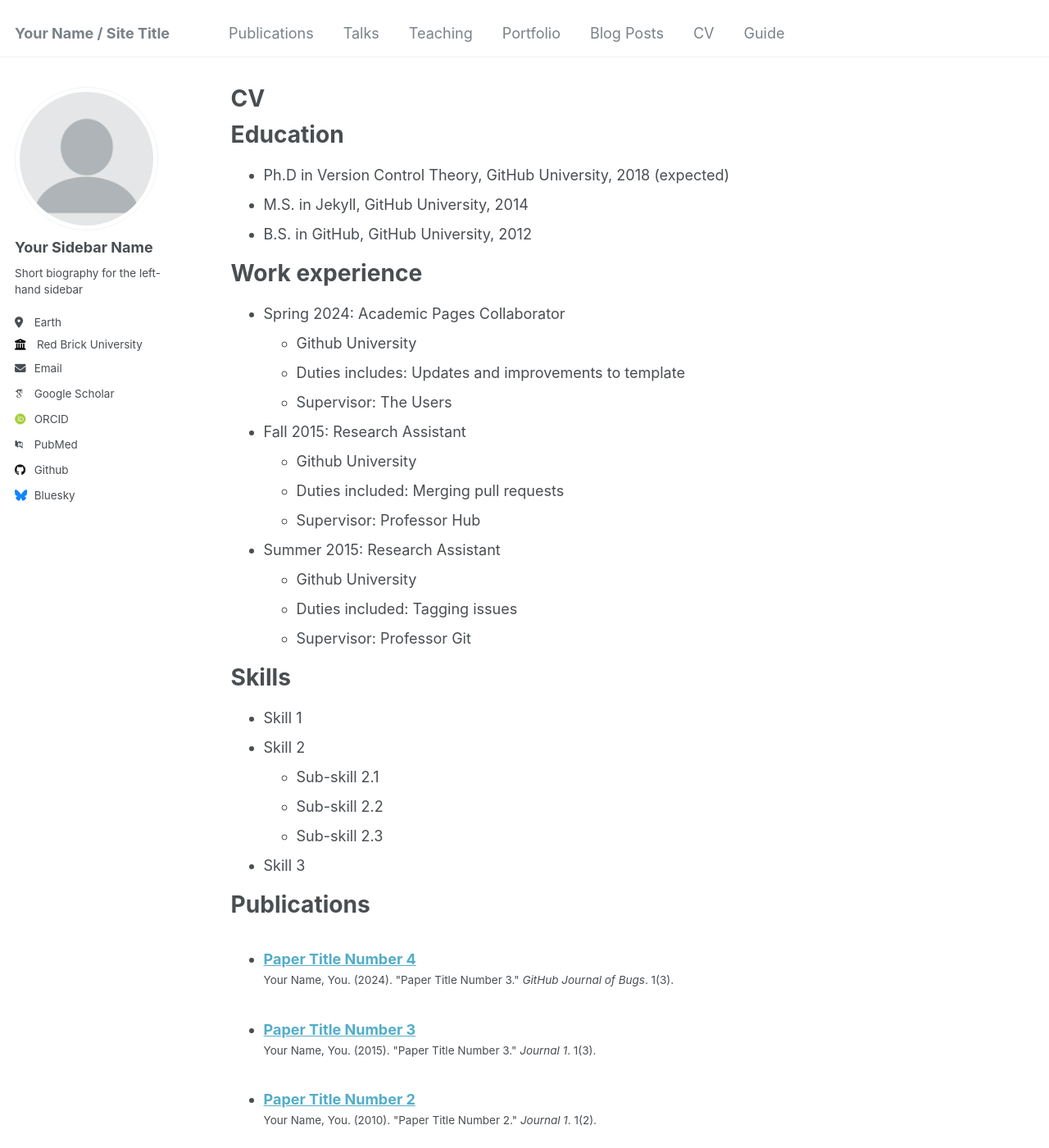
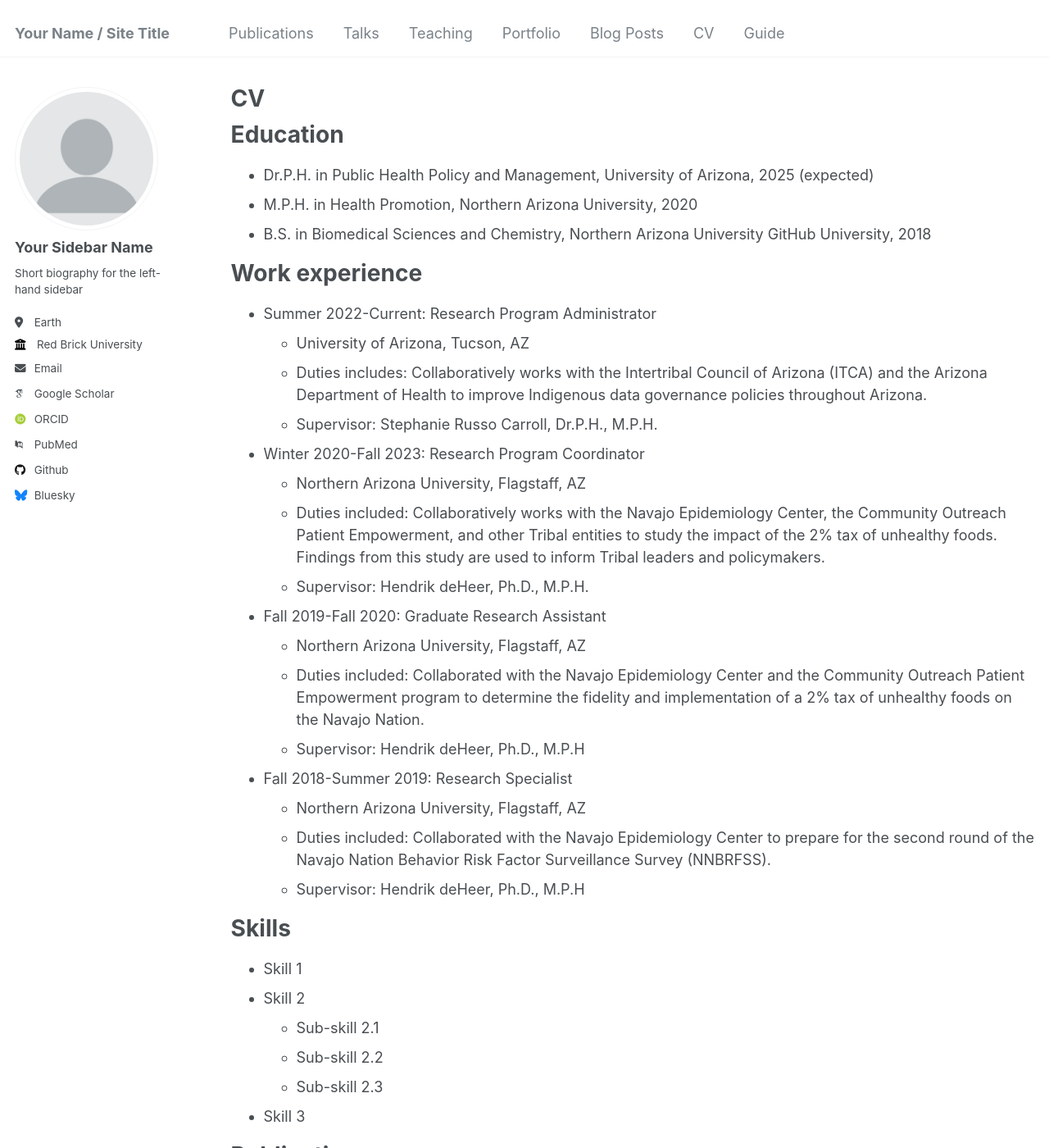
Before and after one commit to caleighcurley/Caleigh-Curley, a Jekyll site: the page built from _pages/cv.md, in a window 1280 px wide and 1400 px high. Shown: the whole window at 82% size. Built offline with Jekyll 4.4.1, drawn with Linux system fonts in a browser that asks for light colours; some web fonts are replaced.

Commit message:
Update cv.md

```diff
--- a/_pages/cv.md
+++ b/_pages/cv.md
@@ -11,26 +11,34 @@ redirect_from:
 
 Education
 ======
-* Ph.D in Version Control Theory, GitHub University, 2018 (expected)
-* M.S. in Jekyll, GitHub University, 2014
-* B.S. in GitHub, GitHub University, 2012
+* Dr.P.H. in Public Health Policy and Management, University of Arizona, 2025 (expected)
+* M.P.H. in Health Promotion, Northern Arizona University, 2020
+* B.S. in Biomedical Sciences and Chemistry, Northern Arizona University GitHub University, 2018
 
 Work experience
 ======
-* Spring 2024: Academic Pages Collaborator
-  * Github University
-  * Duties includes: Updates and improvements to template
-  * Supervisor: The Users
+* Summer 2022-Current: Research Program Administrator
+  * University of Arizona, Tucson, AZ
+  * Duties includes: Collaboratively works with the Intertribal Council of Arizona (ITCA) and the Arizona
+Department of Health to improve Indigenous data governance policies throughout
+Arizona.
+  * Supervisor: Stephanie Russo Carroll, Dr.P.H., M.P.H.
 
-* Fall 2015: Research Assistant
-  * Github University
-  * Duties included: Merging pull requests
-  * Supervisor: Professor Hub
+* Winter 2020-Fall 2023: Research Program Coordinator
+  * Northern Arizona University, Flagstaff, AZ
+  * Duties included: Collaboratively works with the Navajo Epidemiology Center, the Community Outreach Patient Empowerment, and other Tribal entities to study the impact of the 2% tax of unhealthy foods. Findings from this study are used to inform Tribal leaders and policymakers.
+  * Supervisor: Hendrik deHeer, Ph.D., M.P.H.
 
-* Summer 2015: Research Assistant
-  * Github University
-  * Duties included: Tagging issues
-  * Supervisor: Professor Git
+* Fall 2019-Fall 2020: Graduate Research Assistant
+  * Northern Arizona University, Flagstaff, AZ
+  * Duties included: Collaborated with the Navajo Epidemiology Center and the Community Outreach
+Patient Empowerment program to determine the fidelity and implementation of a 2% tax of unhealthy foods on the Navajo Nation.
+  * Supervisor: Hendrik deHeer, Ph.D., M.P.H
+
+* Fall 2018-Summer 2019: Research Specialist
+  * Northern Arizona University, Flagstaff, AZ
+  * Duties included: Collaborated with the Navajo Epidemiology Center to prepare for the second round of the Navajo Nation Behavior Risk Factor Surveillance Survey (NNBRFSS).
+  * Supervisor: Hendrik deHeer, Ph.D., M.P.H
 
 Skills
 ======
```
